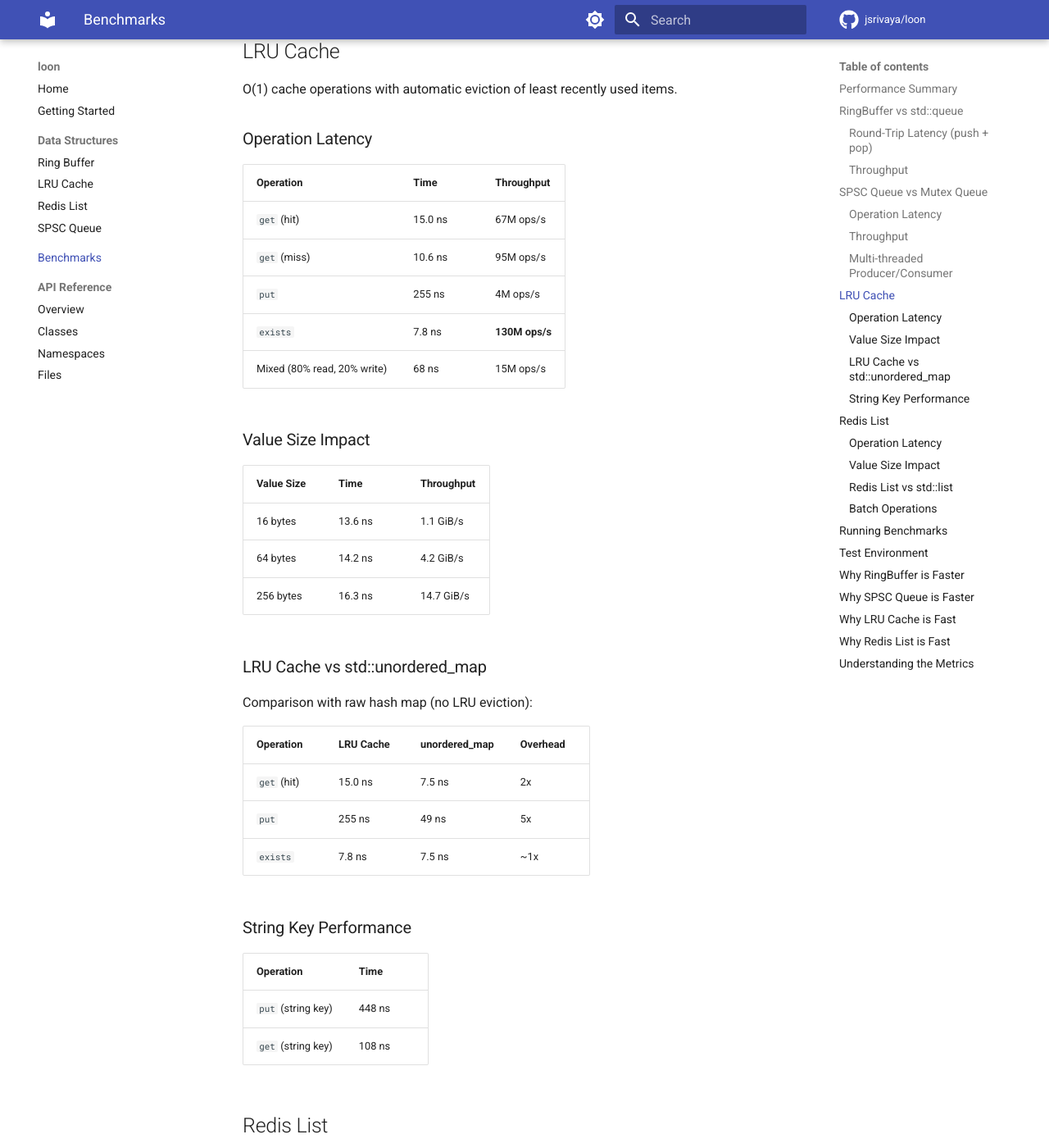
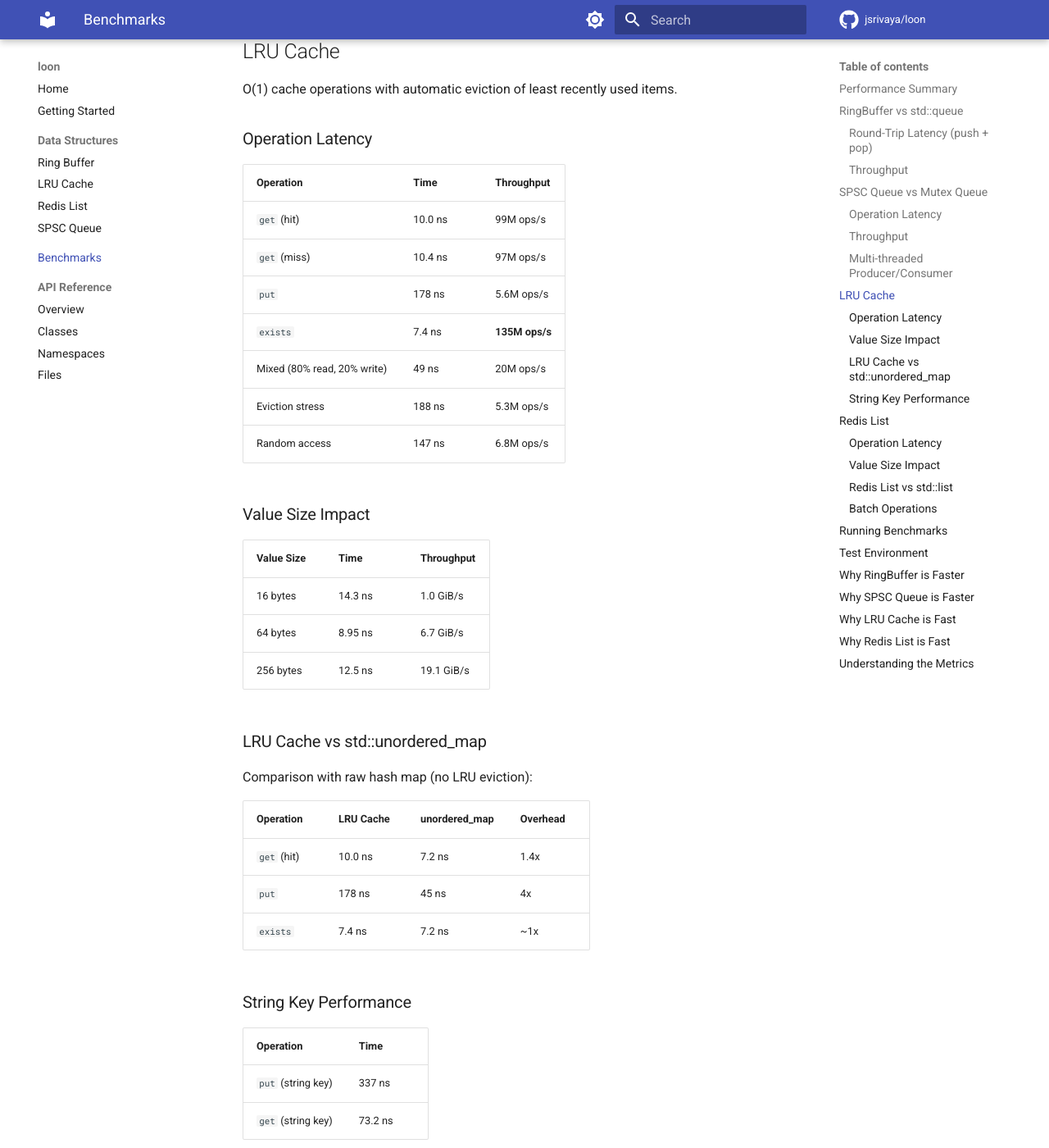
Before and after one commit to jsrivaya/loon, an MkDocs documentation site: the page built from docs-src/benchmarks.md, in a window 1280 px wide and 1400 px high, scrolled down 2251 px. Shown: the whole window at 82% size. Built offline with MkDocs 1.6.1 and Material for MkDocs 9.7.7, drawn with Linux system fonts in a browser that asks for light colours; comment, search, counter and statistics services are not loaded; some of the changed text lies outside the part shown.

Commit message:
Fix redundant key look up (#65)
* Refactor lru get and put for a performance improvement

* Fix format

* Update documentation

```diff
--- a/docs-src/benchmarks.md
+++ b/docs-src/benchmarks.md
@@ -8,7 +8,7 @@ Performance benchmarks comparing loon data structures against standard library a
 |-----------|--------------|-----------------|----------|
 | [RingBuffer](data-structures/ring-buffer.md) | 0.95 ns | 2.1G ops/s | **3.2x faster** |
 | [SPSC Queue](data-structures/spsc-queue.md) | 2.40 ns | 832M ops/s | **18.7x faster** |
-| [LRU Cache](data-structures/lru-cache.md) | 7.8 ns | 130M ops/s | O(1) ops |
+| [LRU Cache](data-structures/lru-cache.md) | 7.4 ns | 135M ops/s | O(1) ops |
 | [Redis List](data-structures/redis-list.md) | 0.33 ns | 560M ops/s | **22x** vs std::list |
 
 ## RingBuffer vs std::queue
@@ -69,19 +69,21 @@ O(1) cache operations with automatic eviction of least recently used items.
 
 | Operation | Time | Throughput |
 |-----------|------|------------|
-| `get` (hit) | 15.0 ns | 67M ops/s |
-| `get` (miss) | 10.6 ns | 95M ops/s |
-| `put` | 255 ns | 4M ops/s |
-| `exists` | 7.8 ns | **130M ops/s** |
-| Mixed (80% read, 20% write) | 68 ns | 15M ops/s |
+| `get` (hit) | 10.0 ns | 99M ops/s |
+| `get` (miss) | 10.4 ns | 97M ops/s |
+| `put` | 178 ns | 5.6M ops/s |
+| `exists` | 7.4 ns | **135M ops/s** |
+| Mixed (80% read, 20% write) | 49 ns | 20M ops/s |
+| Eviction stress | 188 ns | 5.3M ops/s |
+| Random access | 147 ns | 6.8M ops/s |
 
 ### Value Size Impact
 
 | Value Size | Time | Throughput |
 |------------|------|------------|
-| 16 bytes | 13.6 ns | 1.1 GiB/s |
-| 64 bytes | 14.2 ns | 4.2 GiB/s |
-| 256 bytes | 16.3 ns | 14.7 GiB/s |
+| 16 bytes | 14.3 ns | 1.0 GiB/s |
+| 64 bytes | 8.95 ns | 6.7 GiB/s |
+| 256 bytes | 12.5 ns | 19.1 GiB/s |
 
 ### LRU Cache vs std::unordered_map
 
@@ -89,16 +91,16 @@ Comparison with raw hash map (no LRU eviction):
 
 | Operation | LRU Cache | unordered_map | Overhead |
 |-----------|-----------|---------------|----------|
-| `get` (hit) | 15.0 ns | 7.5 ns | 2x |
-| `put` | 255 ns | 49 ns | 5x |
-| `exists` | 7.8 ns | 7.5 ns | ~1x |
+| `get` (hit) | 10.0 ns | 7.2 ns | 1.4x |
+| `put` | 178 ns | 45 ns | 4x |
+| `exists` | 7.4 ns | 7.2 ns | ~1x |
 
 ### String Key Performance
 
 | Operation | Time |
 |-----------|------|
-| `put` (string key) | 448 ns |
-| `get` (string key) | 108 ns |
+| `put` (string key) | 337 ns |
+| `get` (string key) | 73.2 ns |
 
 ## Redis List
 
```
Also changed, not shown: docs-src/data-structures/lru-cache.md (+14 -12 lines), 1 other file.
